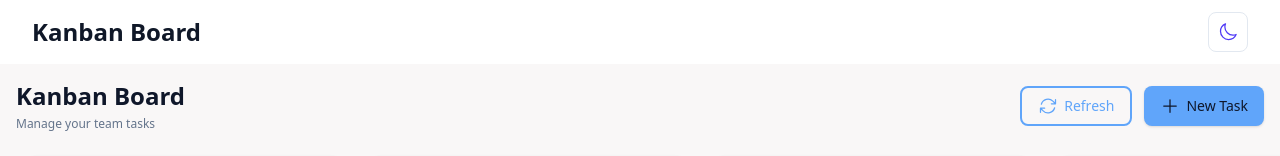
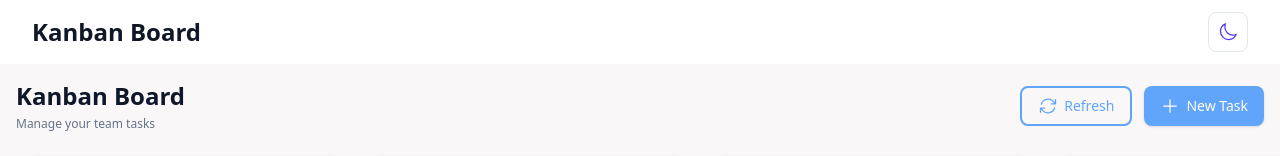
Before and after one commit to phraewchuthamat/task-board-react, a React (Vite) app: page / in a window 1280 px wide. Shown: the top 156 px of the page. Built offline with nearby package versions, Linux system fonts and the light colour scheme.

Commit message:
Fix theme button in index.css tailwind for interactive

```diff
--- a/src/index.css
+++ b/src/index.css
@@ -67,7 +67,7 @@
 
     --color-app-primary: var(--color-accent);
     --color-app-primary-hover: var(--color-accent-hover);
-    --color-app-primary-foreground: var(--color-accent-text);
+    --color-app-primary-fg: var(--color-accent-text);
 
     --color-app-danger: var(--color-danger);
     --color-app-danger-hover: var(--color-danger-hover);
--- a/tailwind.config.js
+++ b/tailwind.config.js
@@ -19,7 +19,7 @@ export default {
                     subtle: 'var(--color-subtle-text)',
 
                     // Button & Actions
-                    primary: 'var(--color-success)',
+                    primary: 'var(--color-accent)',
                     'primary-hover': 'var(--color-accent-hover)',
                     'primary-fg': 'var(--color-accent-text)',
 
```
